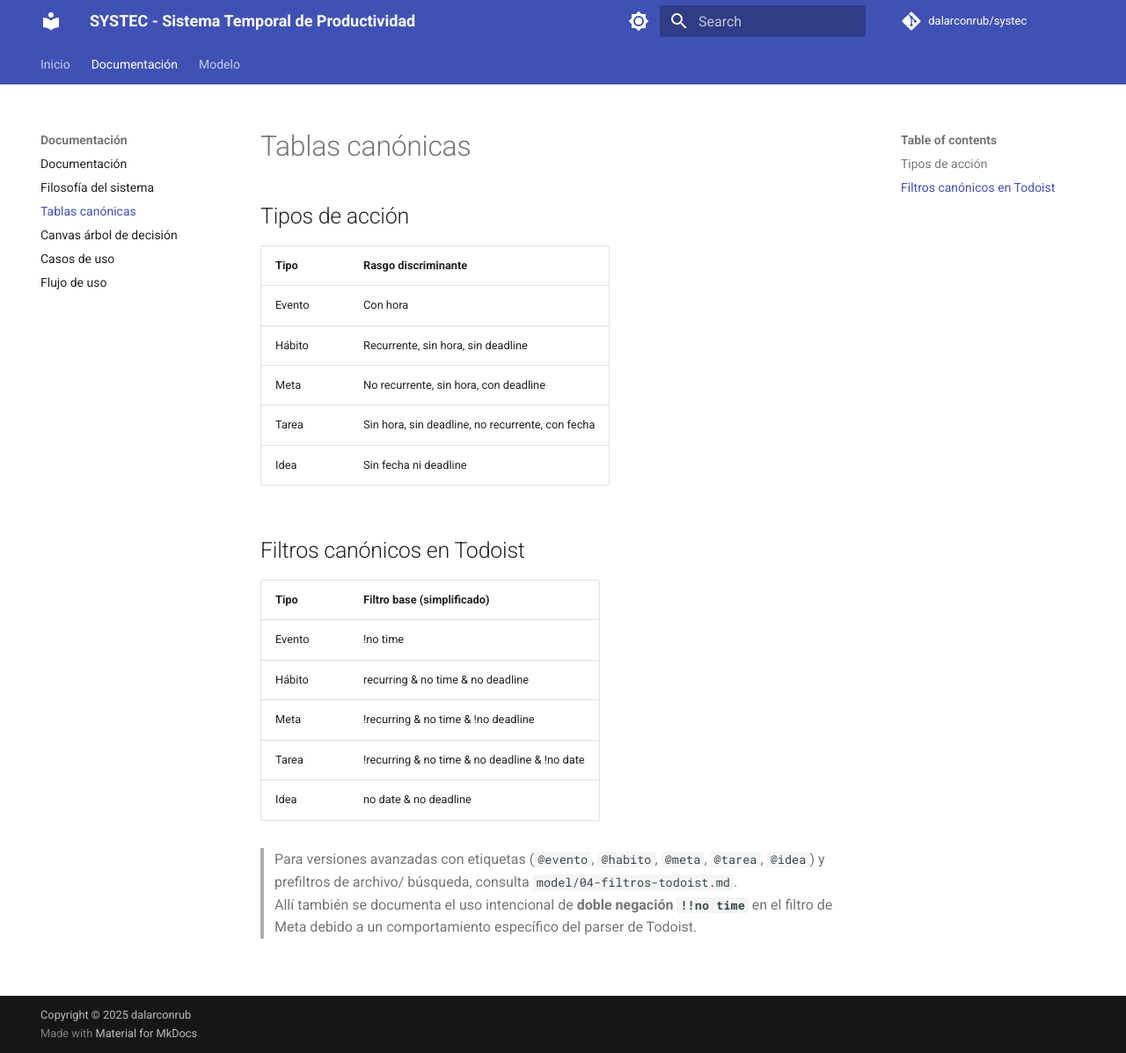
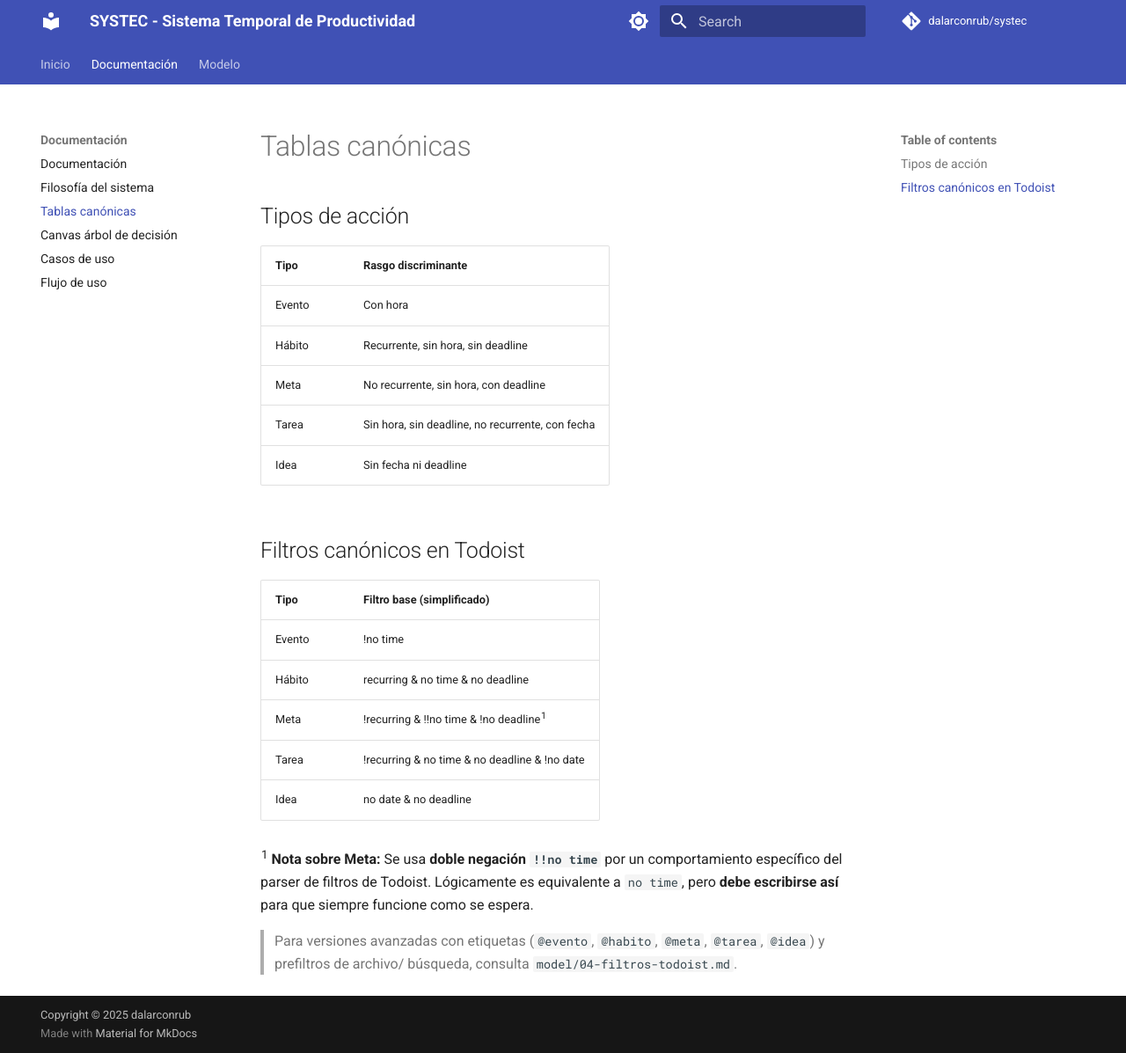
Before and after one commit to dalarconrub/systec, an MkDocs documentation site: the page built from docs/01-tablas-canonicas.md, in a window 1280 px wide and 1197 px high. Shown: the whole window at 88% size. Built offline with MkDocs 1.6.1 and Material for MkDocs 9.7.7, drawn with Linux system fonts in a browser that asks for light colours; comment, search, counter and statistics services are not loaded.

Commit message:
Añade nota sobre doble negación !!no time en Meta en todas las apariciones

```diff
--- a/docs/01-tablas-canonicas.md
+++ b/docs/01-tablas-canonicas.md
@@ -16,9 +16,10 @@
 |------|----------------------------------------------|
 | Evento | !no time                                   |
 | Hábito | recurring & no time & no deadline          |
-| Meta   | !recurring & no time & !no deadline        |
+| Meta   | !recurring & !!no time & !no deadline<sup>1</sup>        |
 | Tarea  | !recurring & no time & no deadline & !no date |
 | Idea   | no date & no deadline                      |
 
+<sup>1</sup> **Nota sobre Meta:** Se usa **doble negación `!!no time`** por un comportamiento específico del parser de filtros de Todoist. Lógicamente es equivalente a `no time`, pero **debe escribirse así** para que siempre funcione como se espera.
+
 > Para versiones avanzadas con etiquetas (`@evento`, `@habito`, `@meta`, `@tarea`, `@idea`) y prefiltros de archivo/ búsqueda, consulta `model/04-filtros-todoist.md`.
-> Allí también se documenta el uso intencional de **doble negación `!!no time`** en el filtro de Meta debido a un comportamiento específico del parser de Todoist.
```
Also changed, not shown: model/12-filtros-operativos.md (+7 -3 lines).
